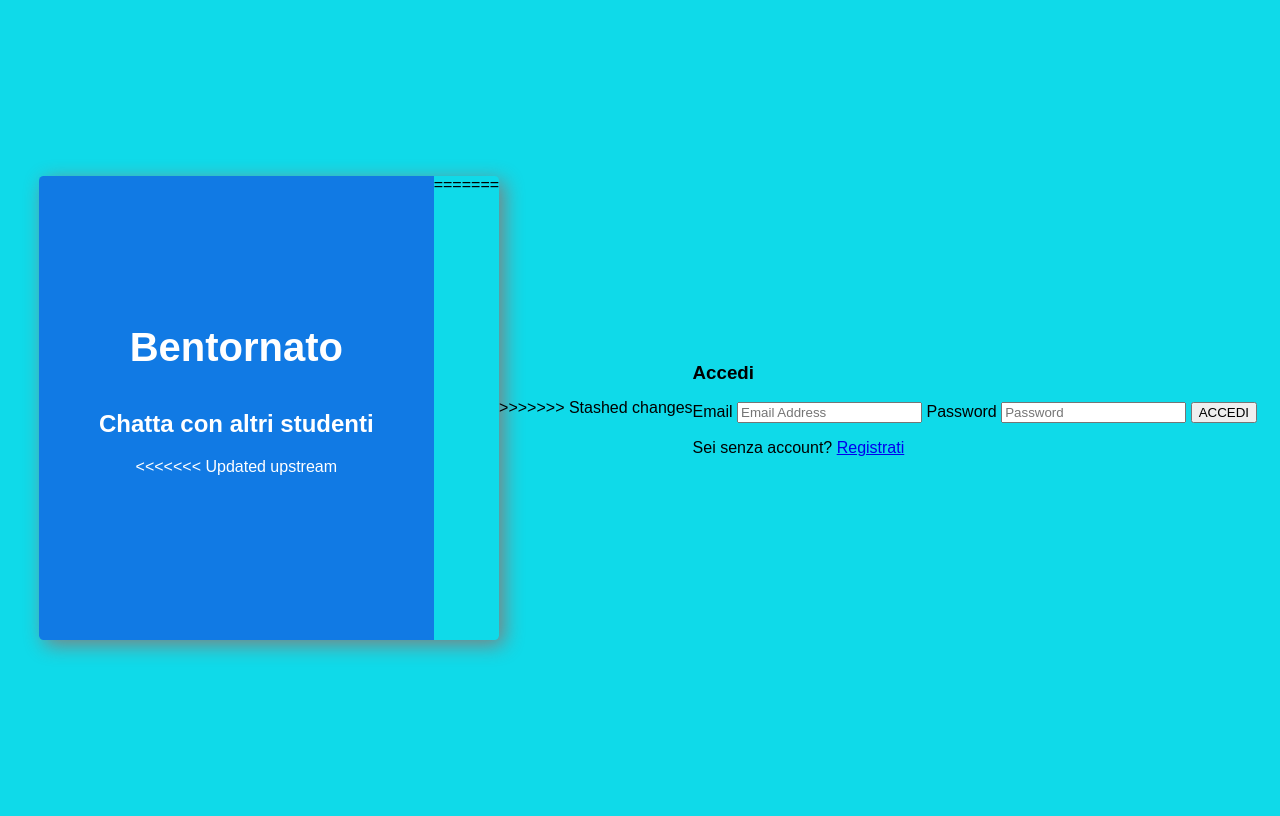
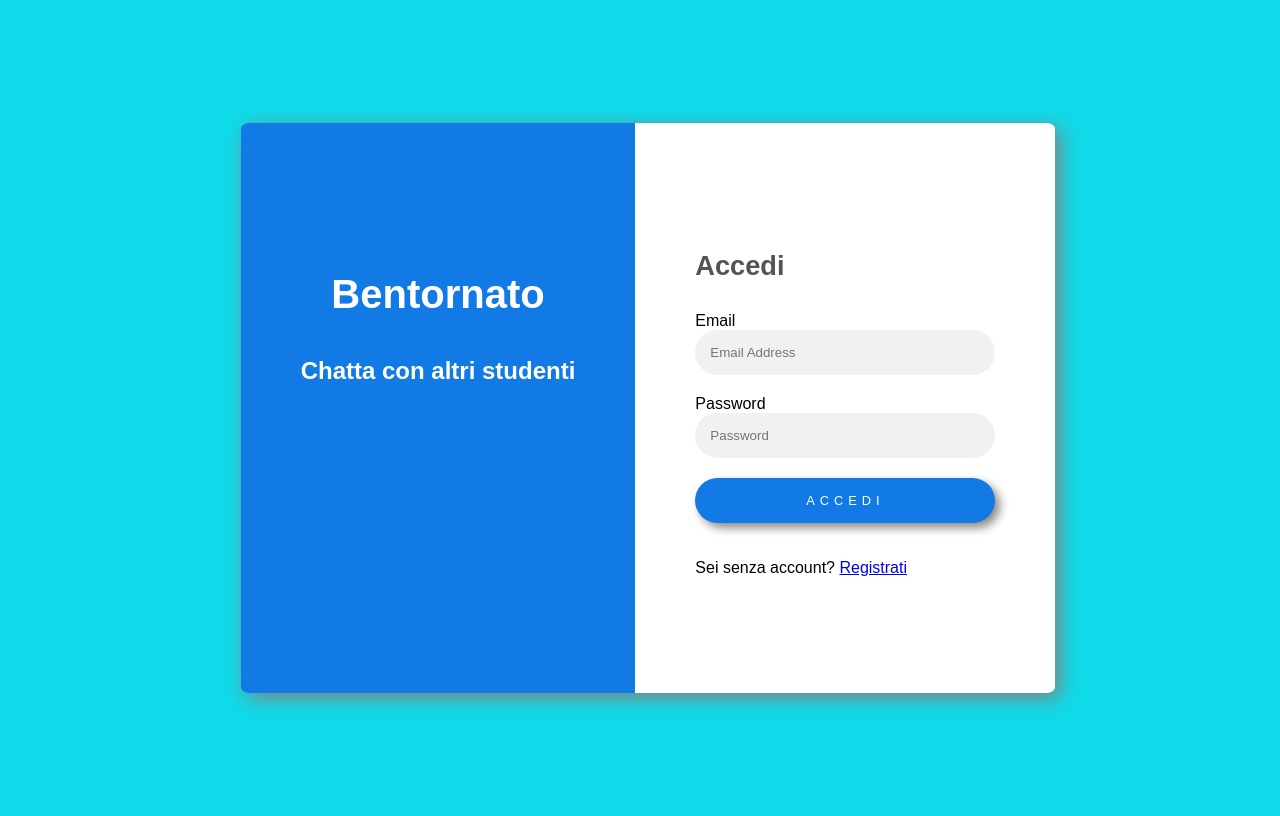
Before and after one commit to Polettogamer/GEPROGETTO, a PHP site: page /log_in.php in a window 1280 px wide. Run offline with PHP 8.4, Linux system fonts and the light colour scheme.

Commit message:
Update log_in.php

```diff
--- a/PagWebSchoolQ/php_front/log_in.php
+++ b/PagWebSchoolQ/php_front/log_in.php
@@ -16,7 +16,6 @@
                         <div class="center-text">
                             <h1 class="h1">Bentornato</h1>
                             <h2 class="h2">Chatta con altri studenti</h2>
-<<<<<<< Updated upstream
                         </div>
                         <!--eagergarg
                         <div class="semi-footer">
@@ -25,21 +24,17 @@
                         </div>
                     -->
                     </div>
-=======
-                        </div>
-                    </div>
->>>>>>> Stashed changes
 
                     <div class="login-container-right">
-                    <?php
+                         <?php
                         if (isset($_GET['error'])) {
                             if ($_GET['error'] === 'wrong_password') {
                                 echo "<p style='font-weight: bold; text-align: center;'>⚠️ Password Errata!</p>";
                             } elseif ($_GET['error'] === 'email_not_found') {
-                                echo "<p style='font-weight: bold; text-align: center;'>Email non trovata.</p>";
+                                echo "<p style='font-weight: bold; text-align: center;'> ⚠️ Email non trovata.</p>";
                             }
                         }
-                    ?>
+                        ?>
                     <h3 class="h3">Accedi</h3>
                         <form action="../php/log_in_back.php" method="post" class="input-container">
                             <label for="email">Email</label>
```
